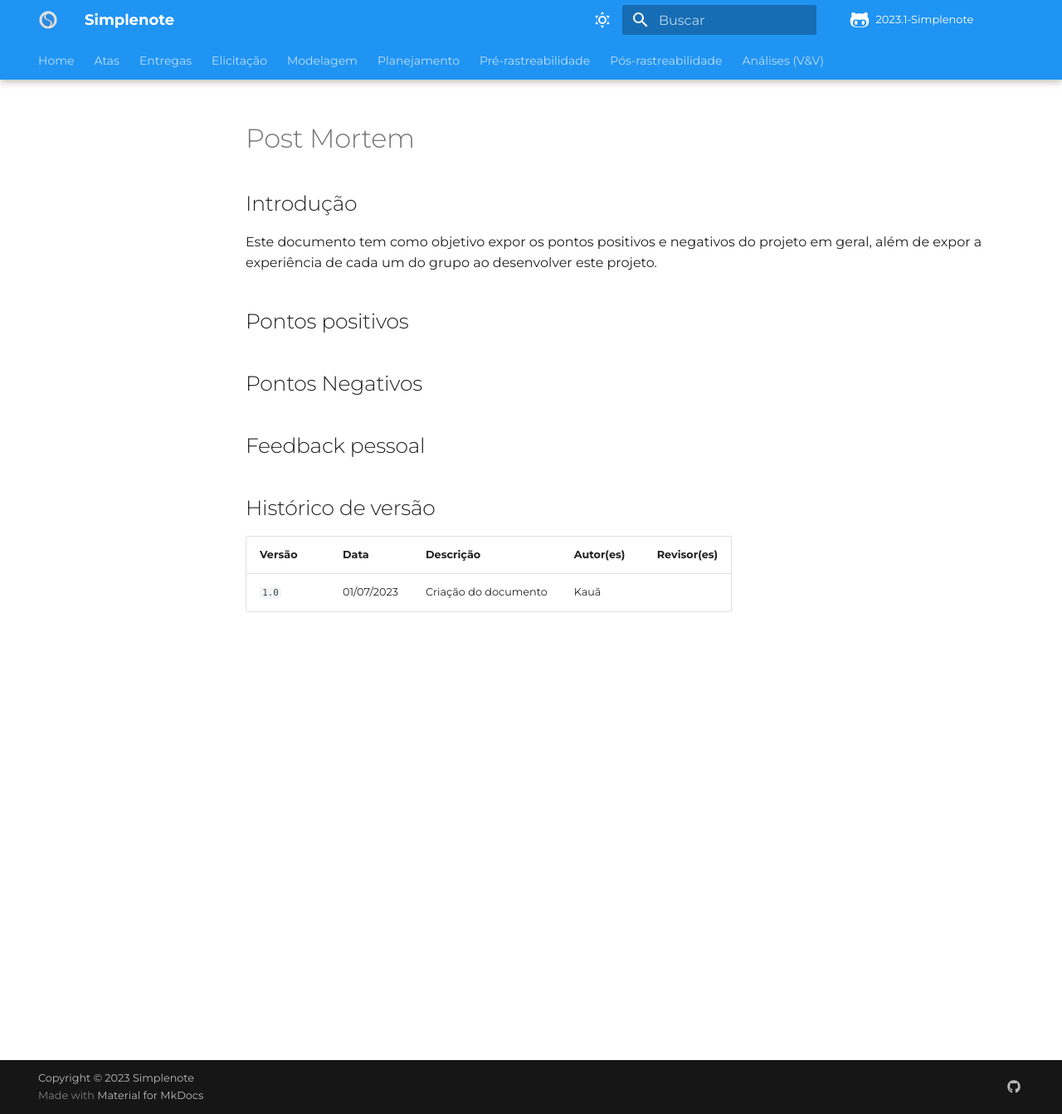
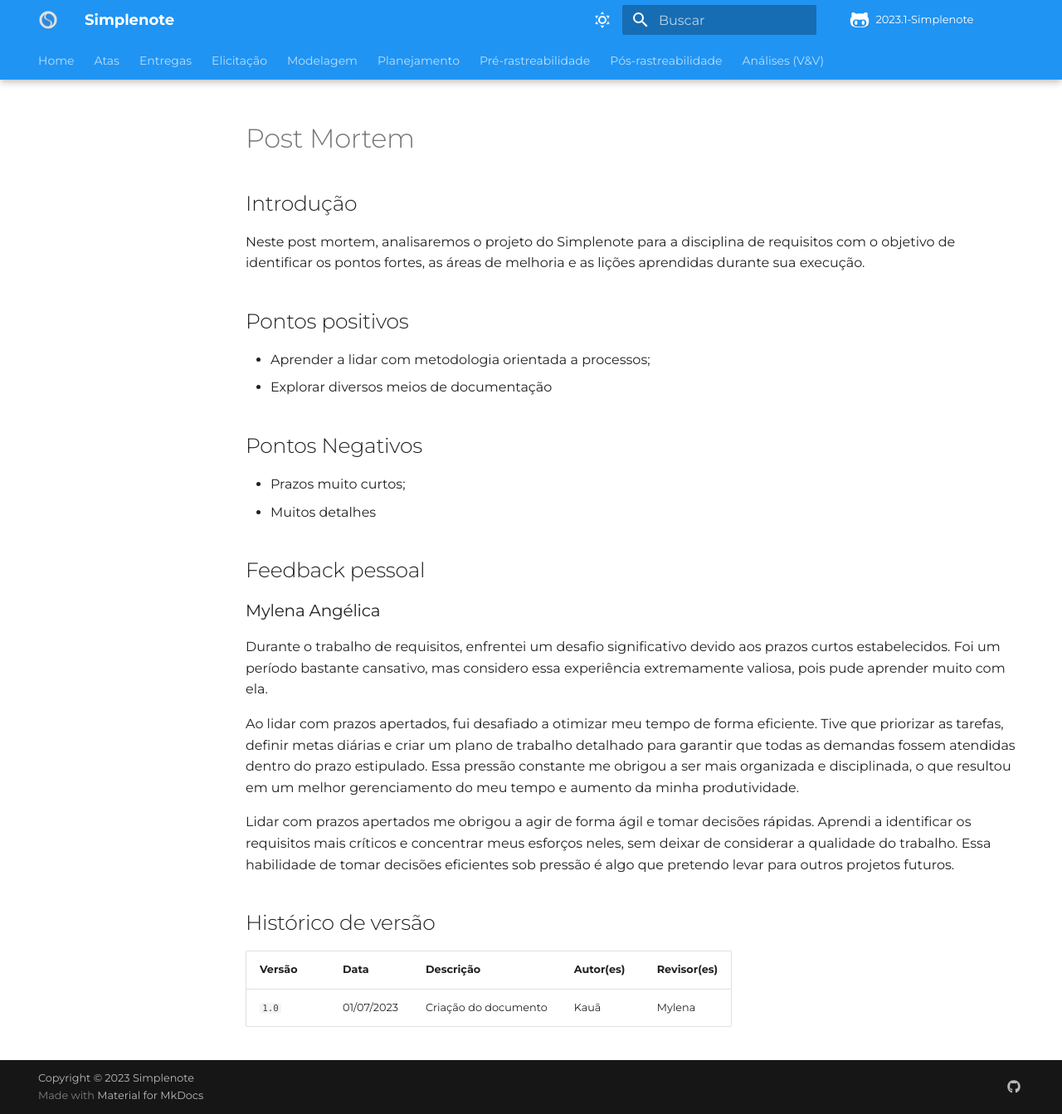
Before and after one commit to Requisitos-de-Software/2023.1-Simplenote, an MkDocs documentation site: the page built from docs/PostMortem.md, in a window 1280 px wide and 1343 px high. Shown: the whole window at 83% size. Built offline with MkDocs 1.6.1 and Material for MkDocs 9.7.7, drawn with Linux system fonts in a browser that asks for light colours; some web fonts are replaced; comment, search, counter and statistics services are not loaded.

Commit message:
add mylena

```diff
--- a/docs/PostMortem.md
+++ b/docs/PostMortem.md
@@ -1,13 +1,24 @@
 # Post Mortem
 ## Introdução
-Este documento tem como objetivo expor os pontos positivos e negativos do projeto em geral, além de expor a experiência de cada um do grupo ao desenvolver este projeto.
+Neste post mortem, analisaremos o projeto do Simplenote para a disciplina de requisitos com o objetivo de identificar os pontos fortes, as áreas de melhoria e as lições aprendidas durante sua execução.
 
 ## Pontos positivos
+- Aprender a lidar com metodologia orientada a processos;
+- Explorar diversos meios de documentação
 ## Pontos Negativos
+- Prazos muito curtos;
+- Muitos detalhes
 ## Feedback pessoal
+### Mylena Angélica
+Durante o trabalho de requisitos, enfrentei um desafio significativo devido aos prazos curtos estabelecidos. Foi um período bastante cansativo, mas considero essa experiência extremamente valiosa, pois pude aprender muito com ela.
+
+Ao lidar com prazos apertados, fui desafiado a otimizar meu tempo de forma eficiente. Tive que priorizar as tarefas, definir metas diárias e criar um plano de trabalho detalhado para garantir que todas as demandas fossem atendidas dentro do prazo estipulado. Essa pressão constante me obrigou a ser mais organizada e disciplinada, o que resultou em um melhor gerenciamento do meu tempo e aumento da minha produtividade.
+
+Lidar com prazos apertados me obrigou a agir de forma ágil e tomar decisões rápidas. Aprendi a identificar os requisitos mais críticos e concentrar meus esforços neles, sem deixar de considerar a qualidade do trabalho. Essa habilidade de tomar decisões eficientes sob pressão é algo que pretendo levar para outros projetos futuros.
+
 
 ## Histórico de versão
 
 | Versão | Data       | Descrição                         | Autor(es)  | Revisor(es) |
 | ------ | ---------- | --------------------------------- | ---------- | ----------- |
-| `1.0`  | 01/07/2023 | Criação do documento              | Kauã       |             |
+| `1.0`  | 01/07/2023 | Criação do documento              | Kauã       |     Mylena  |
```
